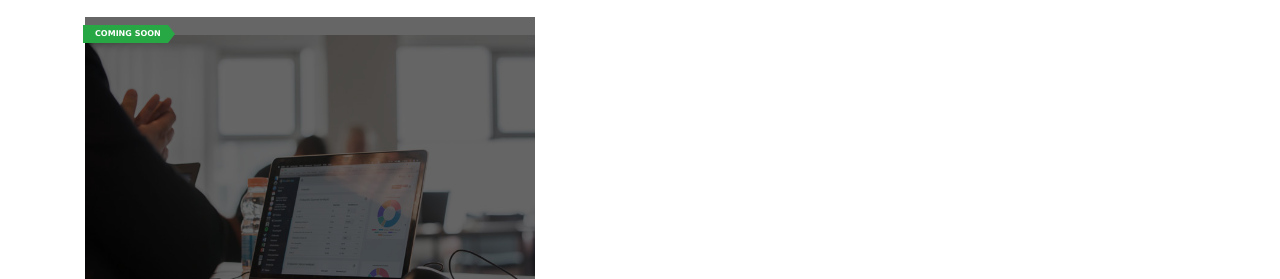
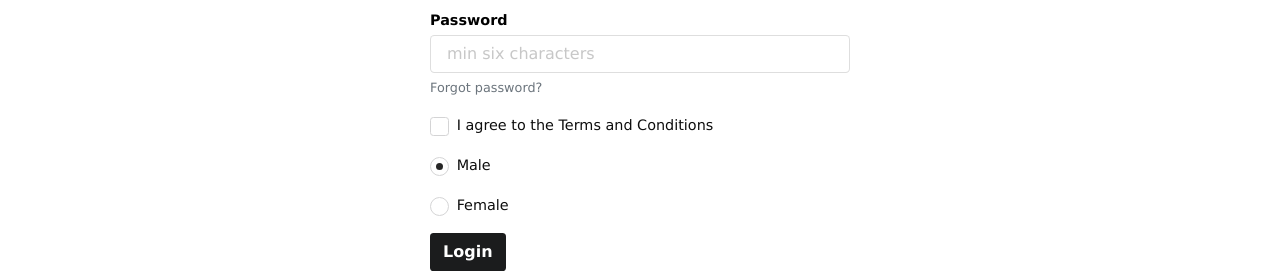
Before and after one commit to Ostobas/css-basic, a plain HTML site: page index.html in a window 1280 px wide. Shown: the part 383-662 px from the top of the page. Drawn offline with Linux system fonts and the light colour scheme.

Commit message:
added form components

```diff
--- /dev/null
+++ b/css/3-form.css
@@ -0,0 +1,143 @@
+.form {
+    position: relative;
+    max-width: 100%;
+    margin: 0 auto;
+}
+.form.small {
+    max-width: 420px;
+}
+.form .field {
+    clear: both;
+    margin-bottom: 1rem;
+}
+.form .field > label {
+    display: block;
+    margin-bottom: .25rem;
+    color: rgba(0,0,0,85);
+    font-size: .9rem;
+    font-weight: 700;
+    text-transform: none;
+}
+.form input:not([type]), .form input[type=date], .form input[type=datetime-local], .form input[type=email], .form input[type=file], .form input[type=number], .form input[type=password], .form input[type=search], .form input[type=tel], .form input[type=text], .form input[type=time], .form input[type=url] {
+    width: 100%;
+    vertical-align: middle;
+    outline: 0;
+    -webkit-appearance: none;
+    line-height: 1.2;
+    padding: .5rem 1rem;
+    background-color: #fff;
+    color: rgba(0,0,0,.85);
+    border: 1px solid rgba(34,36,38,.15);
+    border-radius: .28rem;
+    -webkit-box-shadow: 0 0 0 0 transparent inset;
+    box-shadow: 0 0 0 0 transparent inset;
+    -webkit-transition: color .1s ease,border-color .1s ease;
+    transition: color .1s ease,border-color .1s ease;
+}
+.form input:not([type]):focus, .form input[type=date]:focus, .form input[type=datetime-local]:focus, .form input[type=email]:focus, .form input[type=file]:focus, .form input[type=number]:focus, .form input[type=password]:focus, .form input[type=search]:focus, .form input[type=tel]:focus, .form input[type=text]:focus, .form input[type=time]:focus, .form input[type=url]:focus {
+    color: rgba(0,0,0,.95);
+    border-color: #85b7d9;
+    background-color: #fff;
+    -webkit-box-shadow: 0 0 0 0 rgba(34,36,38,.35) inset;
+    box-shadow: 0 0 0 0 rgba(34,36,38,.35) inset;
+}
+.form .field small {
+    display: block;
+    color: #6c757d;
+    margin-top: .35rem;
+}
+.form ::-webkit-input-placeholder {
+    color: rgba(191, 191, 191, 0.87);
+}
+.form :-ms-input-placeholder {
+    color: rgba(191, 191, 191, 0.87);
+}
+.form ::-moz-placeholder {
+    color: rgba(191, 191, 191, 0.87);
+}
+.form :focus::-webkit-input-placeholder {
+    color: rgba(115, 115, 115, 0.87);
+}
+.form :focus:-ms-input-placeholder {
+    color: rgba(115, 115, 115, 0.87);
+}
+.form :focus::-moz-placeholder {
+    color: rgba(115, 115, 115, 0.87);
+}
+.form .checkbox {
+    position: relative;
+    display: inline-block;
+    -webkit-backface-visibility: hidden;
+    backface-visibility: hidden;
+    outline: 0;
+    min-height: 17px;
+    line-height: 17px;
+    min-width: 17px;
+}
+.form .checkbox input[type=checkbox], .form .checkbox input[type=radio] {
+    position: absolute;
+    top: 0;
+    left: 0;
+    opacity: 0;
+    width: 17px;
+    height: 17px;
+}
+.form .checkbox label {
+    position: relative;
+    display: block;
+    padding-left: 1.85em;
+    outline: 0;
+    font-size: .9rem;
+    cursor: pointer;
+    color: rgba(0,0,0,.95);
+    -webkit-user-select: none;
+    -moz-user-select: none;
+    -ms-user-select: none;
+    user-select: none;
+}
+.form .checkbox label:before {
+    content: '';
+    position: absolute;
+    top: 0;
+    left: 0;
+    width: 17px;
+    height: 17px;
+    background-color: #fff;
+    border-radius: .21rem;
+    border: 1px solid #d4d4d5;
+    webkit-transition: border .1s ease,opacity .1s ease;
+    transition: border .1s ease,opacity .1s ease;
+}
+.form .checkbox.radio label:before {
+    border-radius: 50%;
+}
+.form .checkbox label:hover {
+    color: rgba(0,0,0,.8);
+}
+.form .checkbox label:hover:before {
+    background-color: #fff;
+    border-color: rgba(34,36,38,.35);
+}
+.form .checkbox input[type=checkbox]:checked + label:after,
+.form .checkbox input[type=radio]:checked + label:after {
+    content: '';
+    position: absolute;
+    background-color: rgba(0,0,0,.85);
+}
+.form .checkbox input[type=checkbox]:checked + label:after {
+    left: 4px;
+    top: 8px;
+    width: 3px;
+    height: 3px;
+    -webkit-box-shadow: 2px 0 0 rgba(0,0,0,.85), 4px 0 0 rgba(0,0,0,.85), 4px -2px 0 rgba(0,0,0,.85), 4px -4px 0 rgba(0,0,0,.85), 4px -6px 0 rgba(0,0,0,.85), 4px -8px 0 rgba(0,0,0,.85);
+    box-shadow: 2px 0 0 rgba(0,0,0,.85), 4px 0 0 rgba(0,0,0,.85), 4px -2px 0 rgba(0,0,0,.85), 4px -4px 0 rgba(0,0,0,.85), 4px -6px 0 rgba(0,0,0,.85), 4px -8px 0 rgba(0,0,0,.85);
+    -webkit-transform: rotate(45deg);
+    transform: rotate(45deg);
+}
+.form .checkbox input[type=radio]:checked + label:after {
+    left: 6px;
+    top: 6px;
+    width: 7px;
+    height: 7px;
+    border-radius: 50%;
+}
--- a/index.html
+++ b/index.html
@@ -11,6 +11,7 @@
     <link rel="stylesheet" href="./css/3-button.css">
     <link rel="stylesheet" href="./css/3-card.css">
     <link rel="stylesheet" href="./css/3-footer.css">
+    <link rel="stylesheet" href="./css/3-form.css">
     <link rel="stylesheet" href="./css/3-jumbotron.css">
     <link rel="stylesheet" href="./css/3-modal.css">
     <link rel="stylesheet" href="./css/3-ribbon.css">
@@ -73,6 +74,45 @@
             <p class="info">And here are some useful info for that</p>
         </div>
     </div>
+
+    <section id="forms">
+        <div class="container">
+            <form class="form small" action="">
+                <div class="field">
+                    <label>Email address</label>
+                    <input type="email" name="email"placeholder="jondoe@example.com">
+                </div>
+                <div class="field">
+                    <label>Password</label>
+                    <input type="password" name="password"placeholder="min six characters">
+                    <small><a href="#">Forgot password?</a></small>
+                </div>
+                <div class="field">
+                    <div class="checkbox">
+                        <input type="checkbox" id="myCheckbox">
+                        <label for="myCheckbox">I agree to the <a>Terms and Conditions</a></label>
+                    </div>
+                </div>
+                <div class="field">
+                    <div class="checkbox radio">
+                        <input type="radio" name="sameRadioName" id="myRadio1" checked>
+                        <label for="myRadio1">
+                            Male
+                        </label>
+                    </div>
+                </div>
+                <div class="field">
+                    <div class="checkbox radio">
+                        <input type="radio" name="sameRadioName" id="myRadio2">
+                        <label for="myRadio2">
+                            Female
+                        </label>
+                    </div>
+                </div>
+                <button class="btn" type="submit">Login</button>
+            </form>
+        </div>
+    </section>
 
     <div class="container">
         <!-- <div class="row">
```
